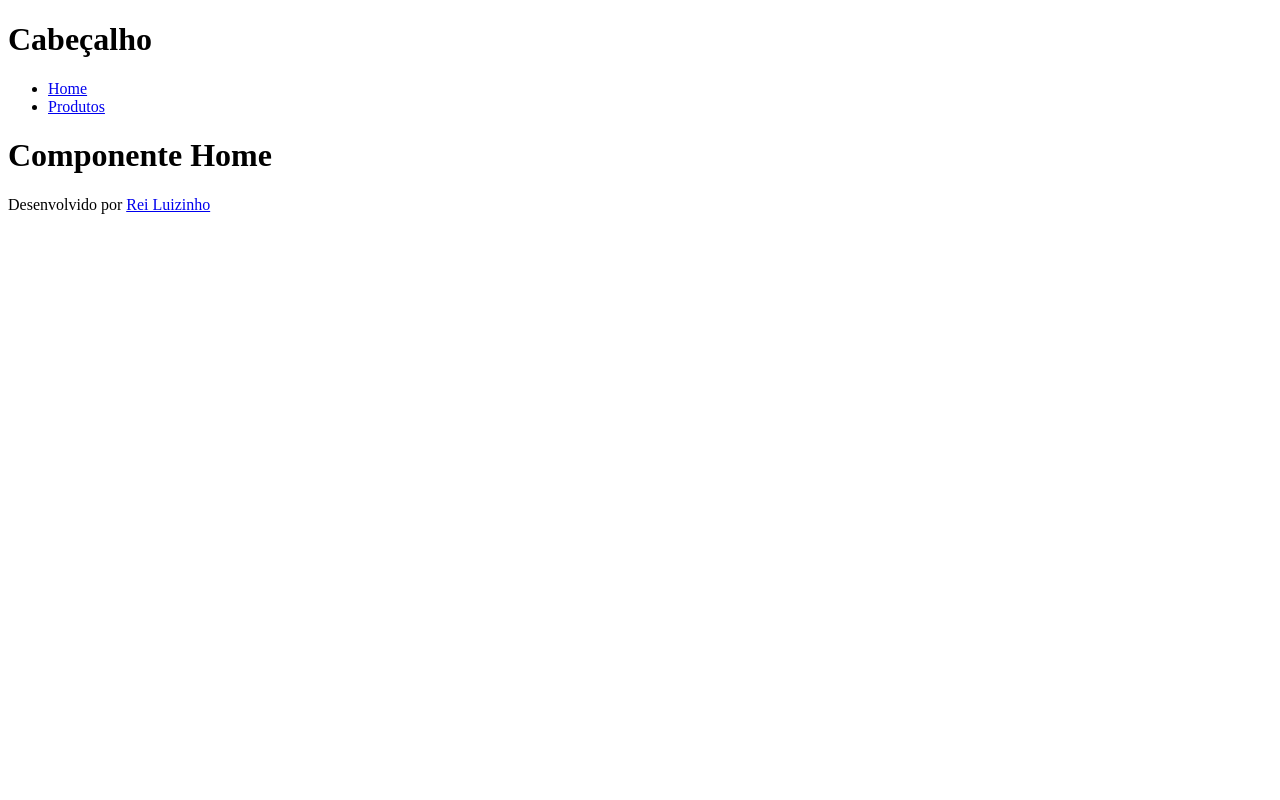
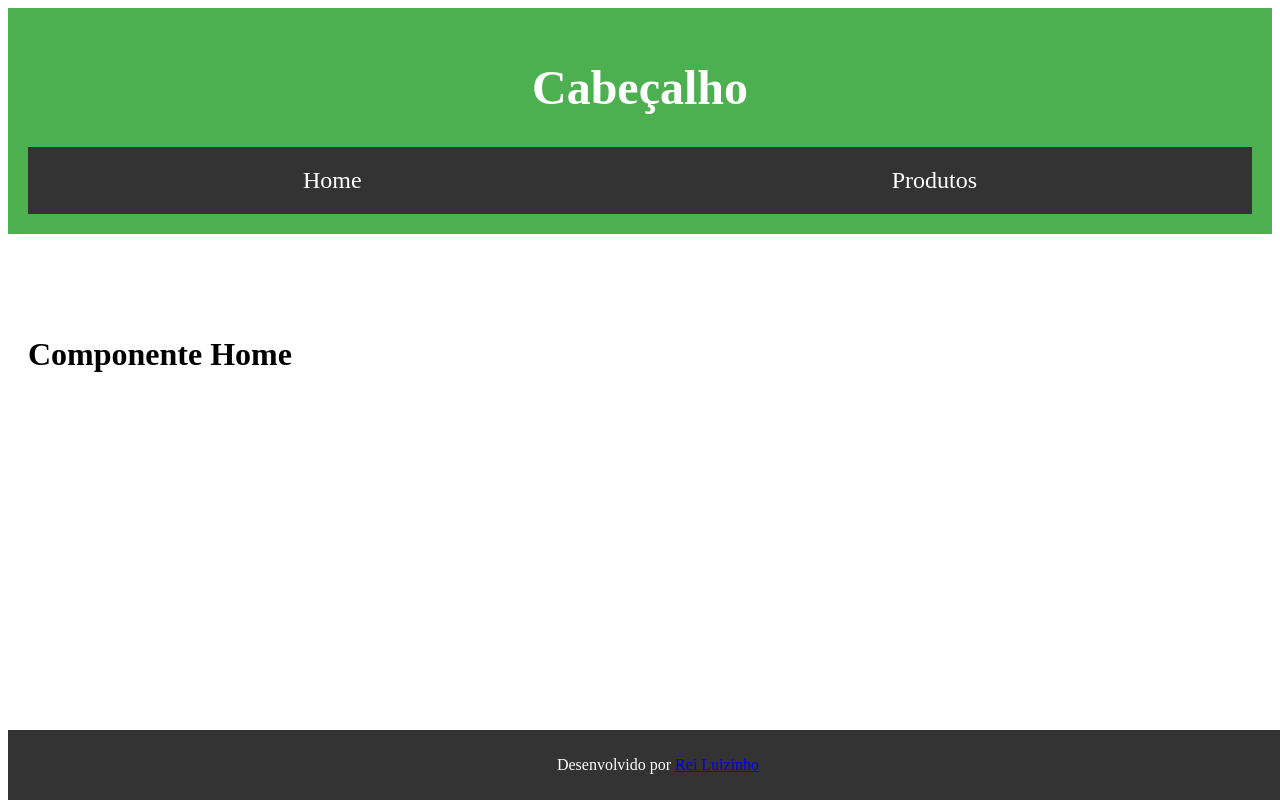
Before and after one commit to 1TDSPM-2024/aula-10-2sem, a React (Vite) app in the folder aula10/: page / in a window 1280 px wide. Built offline with nearby package versions, Linux system fonts and the light colour scheme.

Commit message:
estilizando com styles components

```diff
--- a/aula10/package.json
+++ b/aula10/package.json
@@ -12,7 +12,8 @@
   "dependencies": {
     "react": "^18.3.1",
     "react-dom": "^18.3.1",
-    "react-router-dom": "^6.26.1",
+    "react-router-dom": "^6.26.2",
+    "sass": "^1.78.0",
     "styled-components": "^6.1.13"
   },
   "devDependencies": {
--- a/aula10/src/components/Cabecalho/Cabecalho.tsx
+++ b/aula10/src/components/Cabecalho/Cabecalho.tsx
@@ -1,11 +1,12 @@
 import Menu from "../Menu/Menu";
+import { Header } from "../../style/styles";
 
 export default function Cabecalho(){
     return(
-        <header>
+        <Header>
             <h1>Cabeçalho</h1>
             <Menu/>
-        </header>
+        </Header>
     )
 
 }
--- a/aula10/src/components/Menu/Menu.tsx
+++ b/aula10/src/components/Menu/Menu.tsx
@@ -1,12 +1,13 @@
 import { Link } from "react-router-dom";
+import { MenuItem, MenuList, Nav } from "../../style/styles";
 
 export default function Menu(){
     return(
-        <nav>
-            <ul>
-                <li><Link to="/">Home</Link></li>
-                <li><Link to="/produtos">Produtos</Link></li>
-            </ul>
-        </nav>
+        <Nav>
+            <MenuList>
+                <MenuItem><Link to="/">Home</Link></MenuItem>
+                <MenuItem><Link to="/produtos">Produtos</Link></MenuItem>
+            </MenuList>
+        </Nav>
     );
 }
--- a/aula10/src/components/Rodape/Rodape.tsx
+++ b/aula10/src/components/Rodape/Rodape.tsx
@@ -1,7 +1,9 @@
+import { Footer } from "../../style/styles";
+
 export default function Rodape(){
     return(
-        <footer>
+        <Footer>
             <p>Desenvolvido por <a href="https://github.com/luiz">Rei Luizinho</a></p>
-        </footer>
+        </Footer>
     )
 }
--- a/aula10/src/routes/Home/index.tsx
+++ b/aula10/src/routes/Home/index.tsx
@@ -1,7 +1,9 @@
+import { MainContent } from "../../style/styles";
+
 export default function Home(){
     return(
-      <div>
+      <MainContent>
         <h1>Componente Home</h1>
-      </div>
+      </MainContent>
     );
   }
--- a/aula10/src/style/styles.ts
+++ b/aula10/src/style/styles.ts
@@ -1,4 +1,53 @@
 import styled from "styled-components";
+
+
+export const Header = styled.header`
+  background-color: #4CAF50;
+  padding: 20px;
+  text-align: center;
+  color: white;
+  font-size: 1.5em;
+`
+// Estilizando o Footer
+export const Footer = styled.footer`
+  background-color: #333;
+  padding: 10px;
+  text-align: center;
+  color: white;
+  position: fixed;
+  width: 100%;
+  bottom: 0;
+`
+export const MainContent = styled.main`
+  padding: 20px;
+  margin-top: 60px; // Espaço para o Header
+  margin-bottom: 40px; // Espaço para o Footer
+`
+// Estilizando o contêiner do menu
+export const Nav = styled.nav`
+  background-color: #333;
+  padding: 10px;
+`
+// Estilizando a lista de itens do menu
+export const MenuList = styled.ul`
+  list-style-type: none;
+  margin: 0;
+  padding: 0;
+  display: flex;
+  justify-content: space-around;
+`
+
+// Estilizando o item de lista
+export const MenuItem = styled.li`
+  display: inline;
+  & a{
+        color:#fff;
+        text-decoration: none;
+        padding: 10px 20px;
+        display: block;
+  }
+`
+
 
 export const MinhaTabela = styled.table`
 border-collapse:collapse;
```
Also changed, not shown: 1 other file (tests, documents, lock files or other folders).
